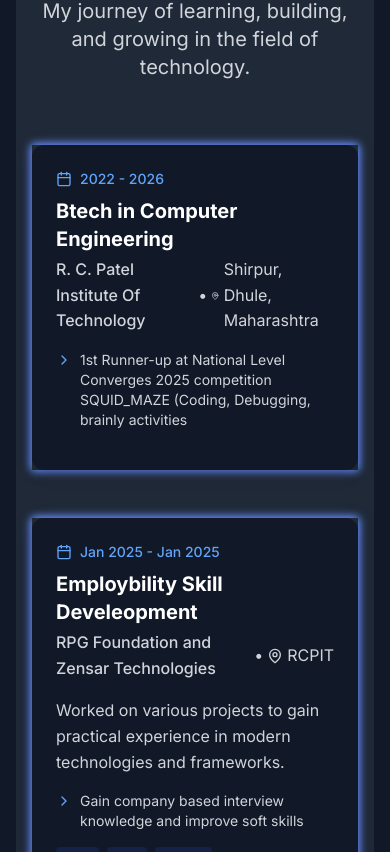
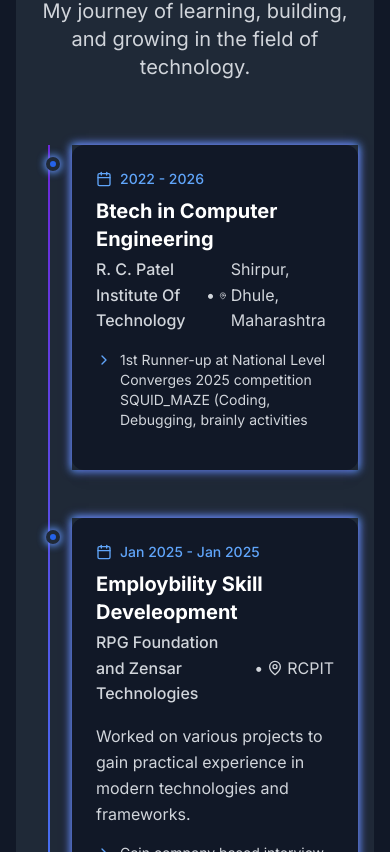
Before and after one commit to Hemali15f/Hemali-Firke-Portfolio, a React (Vite) app: page / in a window 390 px wide. Shown: the part 1152-2004 px from the top of the page. Built offline with nearby package versions, Linux system fonts and the light colour scheme.

Commit message:
Update Experience.tsx

```diff
--- a/src/components/Experience.tsx
+++ b/src/components/Experience.tsx
@@ -8,71 +8,90 @@ export default function Experience() {
       company: 'R. C. Patel Institute Of Technology',
       location: 'Shirpur, Dhule, Maharashtra',
       period: '2022 - 2026',
-      achievements: ['1st Runner-up at National Level Converges 2025 competition SQUID_MAZE (Coding, Debugging, brainly activities']
+      achievements: [
+        '1st Runner-up at National Level Converges 2025 competition SQUID_MAZE (Coding, Debugging, brainly activities',
+      ],
     },
     {
       title: 'Employbility Skill Develeopment',
       company: 'RPG Foundation and Zensar Technologies',
       location: 'RCPIT',
       period: 'Jan 2025 - Jan 2025',
-      description: 'Worked on various projects to gain practical experience in modern technologies and frameworks.',
+      description:
+        'Worked on various projects to gain practical experience in modern technologies and frameworks.',
       achievements: [
-        'Gain company based interview knowledge and improve soft skills'],
-      technologies: ['Java', 'SQL', 'Python']
+        'Gain company based interview knowledge and improve soft skills',
+      ],
+      technologies: ['Java', 'SQL', 'Python'],
     },
     {
       title: 'Python Programming Intern',
       company: 'Octanet Private Limited',
       location: 'Remote',
       period: 'May 2024 - May 2024',
-      description: 'Collaborated on Python-based applications, focusing on API integration to enhance functionality and user experience. Created documentation for Python code and workflows to improve clarity and usability. ',
-
-      technologies: ['Python']
+      description:
+        'Collaborated on Python-based applications, focusing on API integration to enhance functionality and user experience. Created documentation for Python code and workflows to improve clarity and usability.',
+      technologies: ['Python'],
     },
     {
       title: 'Infosys Springboard Pragati Path: Cohort 5',
       company: 'Infosys Springboard',
       location: 'Remote',
       period: 'Apr 2024 - Jul 2024',
-      description: 'Collaborated on Python-based applications, focusing on API integration to enhance functionality and user experience. Created documentation for Python code and workflows to improve clarity and usability. ',
-
-      technologies: ['Python']
-    }
+      description:
+        'Collaborated on Python-based applications, focusing on API integration to enhance functionality and user experience. Created documentation for Python code and workflows to improve clarity and usability.',
+      technologies: ['Python'],
+    },
   ];
 
   return (
     <section id="experience" className="py-20 bg-gray-50 dark:bg-gray-800">
       <div className="max-w-7xl mx-auto px-4 sm:px-6 lg:px-8">
         <div className="text-center mb-16">
-          <h2 className="text-3xl sm:text-4xl font-bold mb-4 bg-gradient-to-r from-violet-700 via-blue-500 to-cyan-400 bg-clip-text text-transparent ">
+          <h2 className="text-3xl sm:text-4xl font-bold mb-4 bg-gradient-to-r from-violet-700 via-blue-500 to-cyan-400 bg-clip-text text-transparent">
             Experience & Education
           </h2>
-
           <p className="text-xl text-gray-600 dark:text-gray-300 max-w-3xl mx-auto">
-            My journey of learning, building, and growing in the field of technology.
+            My journey of learning, building, and growing in the field of
+            technology.
           </p>
         </div>
 
         <div className="relative">
-          {/* Timeline line */}
+          {/* Timeline Lines */}
           <div className="hidden md:block absolute left-1/2 transform -translate-x-px h-full w-0.5 bg-gradient-to-b from-violet-700 via-blue-500 to-cyan-200"></div>
-
+          <div className="block md:hidden absolute left-4 h-full w-0.5 bg-gradient-to-b from-violet-700 via-blue-500 to-cyan-200"></div>
 
           <div className="space-y-12">
             {experiences.map((exp, index) => (
-              <div key={index} className=" relative">
-                {/* Timeline dot */}
-                <div className=" shadow-[0_0_10px_#8b5cf6,0_0_8px_#22d3ee] hidden md:flex absolute left-1/2 transform -translate-x-1/2 w-4 h-4 bg-blue-600 rounded-full border-4 border-white dark:border-gray-800 z-10"></div>
+              <div key={index} className="relative">
+                {/* Center Dot (Desktop Only) */}
+                <div className="hidden md:flex shadow-[0_0_10px_#8b5cf6,0_0_8px_#22d3ee] absolute left-1/2 transform -translate-x-1/2 w-4 h-4 bg-blue-600 rounded-full border-4 border-white dark:border-gray-800 z-10"></div>
 
-                <div className={`md:grid md:grid-cols-2 md:gap-8 ${index % 2 === 0 ? '' : 'md:grid-flow-col-dense'}`}>
-                  <div className={`${index % 2 === 0 ? 'shadow-[0_0_10px_#8b5cf6,0_0_8px_#22d3ee]' :'shadow-[0_0_10px_#8b5cf6,0_0_8px_#22d3ee]   md:text-left md:col-start-2'}`}>
+                {/* Left Dot (Mobile Only) */}
+                <div className="md:hidden shadow-[0_0_10px_#8b5cf6,0_0_8px_#22d3ee] absolute left-3.5 top-3 w-3.5 h-3.5 bg-blue-600 rounded-full border-4 border-white dark:border-gray-800 z-10"></div>
+
+                <div
+                  className={`md:grid md:grid-cols-2 md:gap-8 ${
+                    index % 2 !== 0 ? 'md:grid-flow-col-dense' : ''
+                  } pl-10 md:pl-0`}
+                >
+                  <div
+                    className={`shadow-[0_0_10px_#8b5cf6,0_0_8px_#22d3ee] ${
+                      index % 2 !== 0 ? 'md:text-left md:col-start-2' : ''
+                    }`}
+                  >
                     <div className="bg-white dark:bg-gray-900 rounded-xl shadow-lg p-6 hover:shadow-xl transition-shadow duration-300">
-                      <div className=" flex items-center gap-2 text-blue-600 dark:text-blue-400 mb-2">
+                      <div className="flex items-center gap-2 text-blue-600 dark:text-blue-400 mb-2">
                         <Calendar className="h-4 w-4" />
-                        <span className="text-sm font-medium">{exp.period}</span>
+                        <span className="text-sm font-medium">
+                          {exp.period}
+                        </span>
                       </div>
 
-                      <h3 className="text-xl font-bold text-gray-900 dark:text-white mb-1">{exp.title}</h3>
+                      <h3 className="text-xl font-bold text-gray-900 dark:text-white mb-1">
+                        {exp.title}
+                      </h3>
 
                       <div className="flex items-center gap-1 text-gray-600 dark:text-gray-300 mb-4">
                         <span className="font-medium">{exp.company}</span>
@@ -83,19 +102,22 @@ export default function Experience() {
                         </div>
                       </div>
 
-                      <p className="text-gray-600 dark:text-gray-300 mb-4 leading-relaxed">{exp.description}</p>
+                      <p className="text-gray-600 dark:text-gray-300 mb-4 leading-relaxed">
+                        {exp.description}
+                      </p>
 
                       <div className="mb-4">
-                        {/* <h4 className="font-semibold text-gray-900 dark:text-white mb-2">Key Achievements:</h4> */}
                         <ul className="space-y-1">
                           {Array.isArray(exp.achievements) &&
                             exp.achievements.map((achievement, i) => (
-                              <li key={i} className="flex items-start gap-2 text-gray-600 dark:text-gray-300">
+                              <li
+                                key={i}
+                                className="flex items-start gap-2 text-gray-600 dark:text-gray-300"
+                              >
                                 <ChevronRight className="h-4 w-4 text-blue-600 dark:text-blue-400 mt-0.5 flex-shrink-0" />
                                 <span className="text-sm">{achievement}</span>
                               </li>
                             ))}
-
                         </ul>
                       </div>
 
@@ -109,7 +131,6 @@ export default function Experience() {
                               {tech}
                             </span>
                           ))}
-
                       </div>
                     </div>
                   </div>
```
